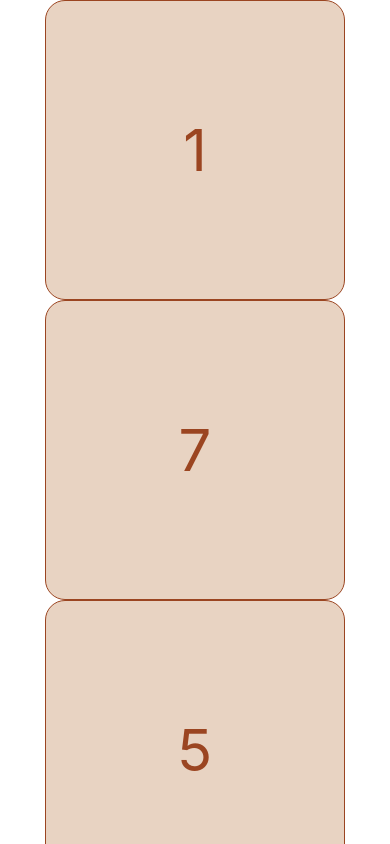
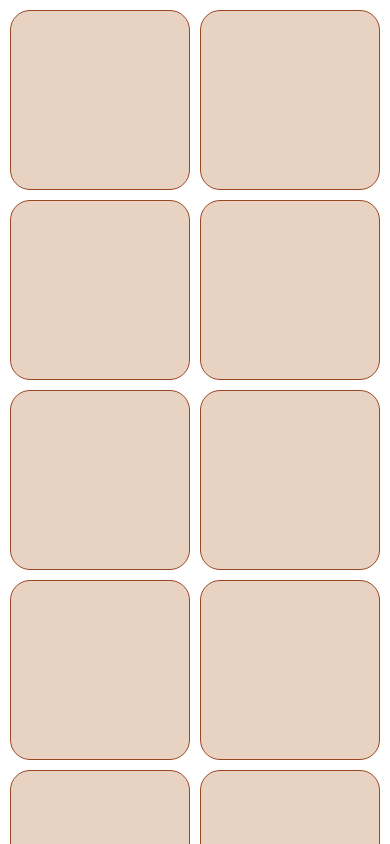
Before and after one commit to curioussdev/React-Native-Marathon, a React Native app in the folder DEVember-test/: screen / in a window 390 px wide. Built offline with nearby package versions, Linux system fonts and the light colour scheme.

Commit message:
implementing 24 Arrays boxes

```diff
--- a/DEVember-test/App.tsx
+++ b/DEVember-test/App.tsx
@@ -1,18 +1,21 @@
 import { StatusBar } from 'expo-status-bar';
 import { StyleSheet, Text, View, FlatList } from 'react-native';
 
-const days = [1, 7, 5,4, 2];
-
+const days = [...Array(24)]  //[1, 2, 3, 4, 5, 6, 7, 8, 9, 10, 11, 12... 24];
+console.log(days)
 export default function App() {
 
   return (
     <View style={styles.container}>
-
       <FlatList
+        key={'#'}
+        contentContainerStyle={styles.content}
+        columnWrapperStyle={styles.column}
+        numColumns={2}
         data={days}
         renderItem={({ item }) => (
           <View style={styles.box} >
-            <Text style={styles.Text}>{item}</Text>
+            <Text style={styles.text}>{item}</Text>
           </View>
         )}
       />
@@ -36,17 +39,22 @@ const styles = StyleSheet.create({
   container: {
     flex: 1,
     backgroundColor: '#fff',
-    alignItems: 'center',
-    justifyContent: 'center',
+  },
 
+  content: {
     gap: 10,
+    padding: 10,
+  },
+
+  column: {
+ gap: 10,
   },
 
 
   box: {
     backgroundColor: '#e8d3c2',
-    width: 300,
-    height: 300,
+    flex: 1,
+    aspectRatio: 1,
 
     borderWidth: StyleSheet.hairlineWidth, // deixar a borda fina
     borderColor: '#9b4521',
@@ -56,7 +64,7 @@ const styles = StyleSheet.create({
     alignItems: 'center'
   },
 
-  Text: {
+  text: {
     color: '#9b4521',
     fontSize: 58
   }
```
